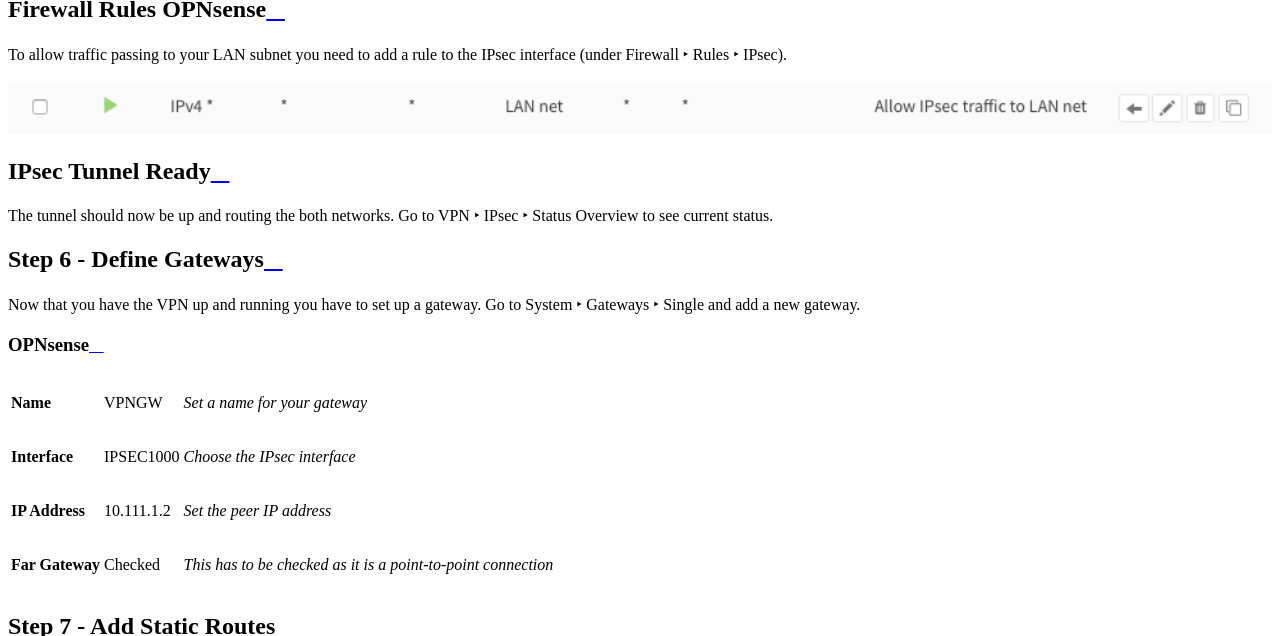
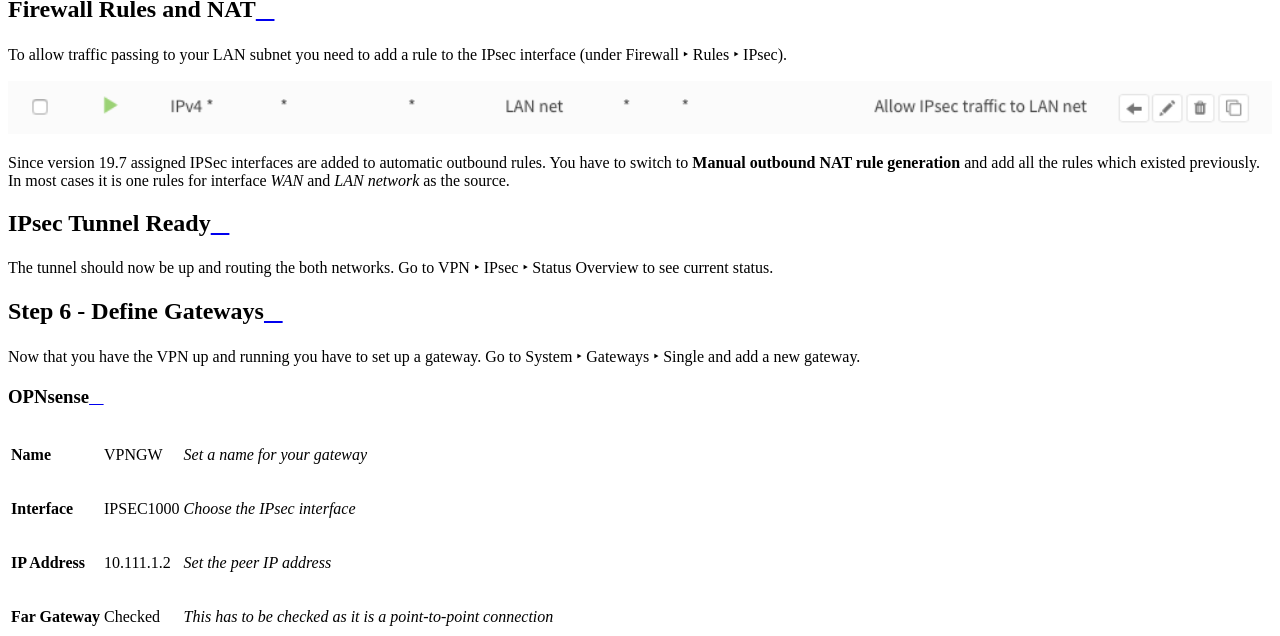
Before and after one commit to opnsense/docs, a Sphinx documentation site: the page built from source/manual/how-tos/ipsec-s2s-route-azure.rst, in a window 1280 px wide and 900 px high, scrolled down 6978 px, cut to the strip 264-900 px from the top of the window. Built offline with Sphinx 7.4.7 and the Read the Docs theme 2.0.0, drawn with Linux system fonts in a browser that asks for light colours; pages that are not in the unit, such as notebooks, are missing from menus.

Commit message:
add missing doc for auto-nat since 19.7

```diff
--- a/source/manual/how-tos/ipsec-s2s-route-azure.rst
+++ b/source/manual/how-tos/ipsec-s2s-route-azure.rst
@@ -256,15 +256,20 @@
 
 .. image:: images/ipsec_s2s_route_azure_conn.png
 
------------------------
-Firewall Rules OPNsense
------------------------
+----------------------
+Firewall Rules and NAT
+----------------------
 
 To allow traffic passing to your LAN subnet you need to add a rule to the IPsec
 interface (under :menuselection:`Firewall --> Rules --> IPsec`).
 
 .. image:: images/ipsec_ipsec_lan_rule.png
     :width: 100%
+
+Since version 19.7 assigned IPSec interfaces are added to automatic outbound rules.
+You have to switch to **Manual outbound NAT rule generation** and add all the rules
+which existed previously. In most cases it is one rules for interface *WAN* and
+*LAN network* as the source.
 
 ------------------
 IPsec Tunnel Ready
```
